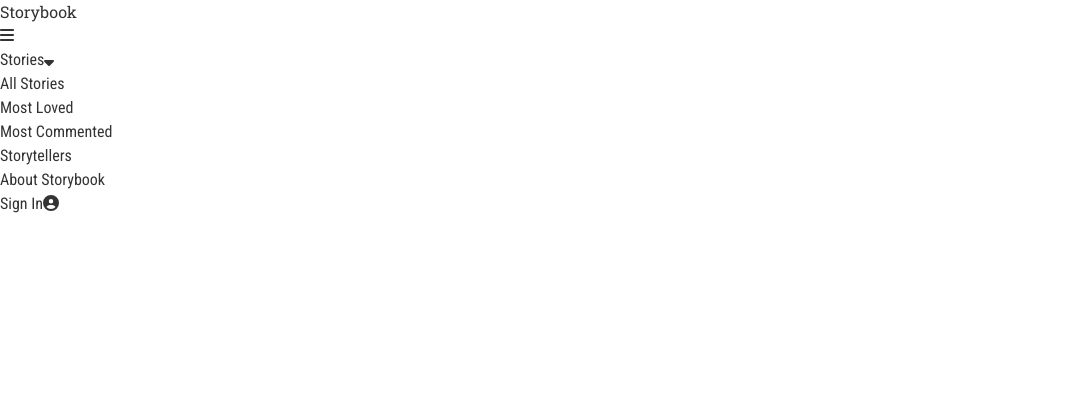
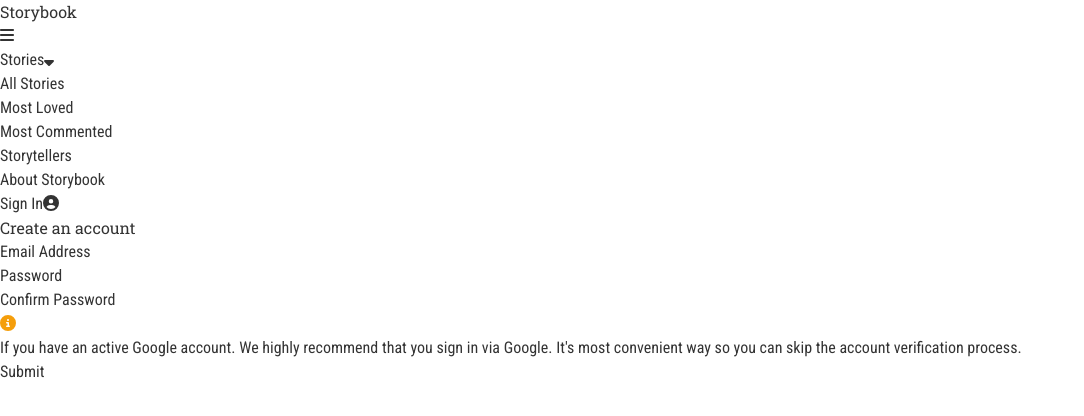
Before and after one commit to lennorrodriguez08/storybook, a React (Vite) app: page /sign-up in a window 1280 px wide. Shown: the top 416 px of the page, without its empty margins (0-1084 px from the left). Built offline with nearby package versions, Linux system fonts and the light colour scheme.

Commit message:
Apply sign in and sign up functionality and validation, apply regex for email

```diff
--- a/src/App.jsx
+++ b/src/App.jsx
@@ -4,6 +4,7 @@
 import Navbar from "./layouts/Navbar"
 import Stories from "./pages/Stories"
 import SignIn from "./pages/SignIn"
+import SignUp from "./pages/SignUp"
 
 function App() {
 
@@ -16,6 +17,7 @@
           <Routes>
             <Route path="/stories" element={<Stories />} />
             <Route path="/sign-in" element={<SignIn />} />
+            <Route path="/sign-up" element={<SignUp />} />
           </Routes>
         </main>
       </Router>
--- a/src/index.css
+++ b/src/index.css
@@ -15,3 +15,7 @@
 .font-roboto-slab {
   font-family: 'Roboto Slab', sans-serif;
 }
+
+.fa-circle-info path {
+  color: rgb(245, 158, 11);
+}
--- a/src/pages/SignIn.jsx
+++ b/src/pages/SignIn.jsx
@@ -1,34 +1,60 @@
 import { NavLink, useNavigate } from "react-router-dom"
 import { app } from "../../firebase.config"
-import { getAuth, GoogleAuthProvider, signInWithPopup, signOut } from "firebase/auth"
+import { getAuth, GoogleAuthProvider, signInWithPopup, signInWithEmailAndPassword } from "firebase/auth"
 import FormContainer from "../components/FormContainer"
 import Button from "../components/Button"
 import { toast } from "react-toastify"
+import { useState } from "react"
 
 const SignIn = () => {
 
     const navigate = useNavigate()
+    const auth = getAuth(app)
+    const [signInFormData, setSignInFormData] = useState({
+        email: '',
+        password: ''
+    })
 
-    /*
-    const auth = getAuth();
-    signOut(auth).then(() => {
-    // Sign-out successful.
-    }).catch((error) => {
-    // An error happened.
-    });
-    */
+    const { email, password } = signInFormData
 
-    const signInForm = document.querySelector('#signin-form')
+    const inputOnChange = e => {
+        setSignInFormData((prevState) => ({
+            ...prevState,
+            [e.target.id] : e.target.value
+        }))
+    }
 
-    signInForm.addEventListener('submit', (e) => {
+    const onSubmitSignIn = e => {
         e.preventDefault()
 
-    })
+        const emailRegEx = /^[a-zA-Z0-9.!#$%&'*+/=?^_`{|}~-]+@[a-zA-Z0-9-]+(?:\.[a-zA-Z0-9-]+)*$/
+
+        if ((email !== '' && email.match(emailRegEx)) && (password.length >= 6) && password !== '' ) {
+
+            try {
+                signInWithEmailAndPassword(auth, email, password)
+                .then((userCredential) => {
+                    const user = userCredential.user
+                    console.log(user)
+
+                    if (!user.emailVerified) {
+                        toast.error('Please finish the verification process. Kindly verify your email address first')
+                    }   else {
+                        navigate('/stories')
+                    }
+
+                })
+            }   catch(error) {
+                console.log(error)
+            }
+        }   else {
+            toast.error('Invalid email/password')
+        }
+    }
 
     const signInViaGoogle = async () => {
 
         const provider = new GoogleAuthProvider()
-        const auth = getAuth(app)
 
         try {
 
@@ -54,19 +80,19 @@
         <FormContainer formType='Sign In'>
             {/* Props: formType - Displays as form title or header */}
             <div>
-                <form id="signin-form">
+                <form id="signin-form" onSubmit={onSubmitSignIn}>
                     <div className="pt-4 pb-2">
-                        <label htmlFor="signin-email" className="block">Email Address</label>
-                        <input type="email" id="signin-email" className="block border-[1px] border-[#ccc] rounded-md focus:outline-none w-full px-2 py-1" />
+                        <label htmlFor="email" className="block">Email Address</label>
+                        <input type="email" id="email" className="block border-[1px] border-[#ccc] rounded-md focus:outline-none w-full px-2 py-1" value={email} onChange={inputOnChange} />
                     </div>
                     <div className="pt-4 pb-2">
-                        <label htmlFor="signin-password" className="block">Password</label>
-                        <input type="password" id="signin-password" className="block border-[1px] border-[#ccc] rounded-md focus:outline-none w-full px-2 py-1" />
+                        <label htmlFor="password" className="block">Password</label>
+                        <input type="password" id="password" className="block border-[1px] border-[#ccc] rounded-md focus:outline-none w-full px-2 py-1" value={password} onChange={inputOnChange} />
                     </div>
                     <div>
                         <div className="py-3">
                             <NavLink className='block text-sm hover:text-sky-400' onClick={signInViaGoogle}>Login using Google account</NavLink>
-                            <NavLink to='/' className='block text-sm hover:text-sky-400'>Create an account</NavLink>
+                            <NavLink to='/sign-up' className='block text-sm hover:text-sky-400'>Create an account</NavLink>
                             <NavLink to='/' className='block text-sm hover:text-sky-400'>Forgot password</NavLink>
                         </div>
                     </div>
--- /dev/null
+++ b/src/pages/SignUp.jsx
@@ -0,0 +1,123 @@
+import { useState } from "react"
+import { useNavigate } from "react-router-dom"
+import { app } from "../../firebase.config"
+import { getAuth, createUserWithEmailAndPassword } from "firebase/auth"
+import FormContainer from "../components/FormContainer"
+import Button from "../components/Button"
+import { toast } from "react-toastify"
+import { FontAwesomeIcon } from "@fortawesome/react-fontawesome"
+import { faCircleInfo } from "@fortawesome/free-solid-svg-icons"
+
+const SignUp = () => {
+
+    const auth = getAuth(app)
+
+    const navigate = useNavigate()
+    const [isRegistered, setIsRegistered] = useState(false)
+    const [isEmailValid, setIsEmailValid] = useState(false)
+    const [isPasswordValid, setIsPasswordValid] = useState(false)
+    const [isConfirmPasswordValid, setIsConfirmPasswordValid] = useState(false)
+    const [signUpFormData, setSignUpFormData] = useState({
+        email: '',
+        password: '',
+        confirmPassword: ''
+    })
+
+    const { email, password, confirmPassword } = signUpFormData
+
+    const inputOnChange = e => {
+        setSignUpFormData((prevState) => ({
+            ...prevState,
+            [e.target.id] : e.target.value,
+        }))
+    }
+
+    // Firebase auth to sign up the new user
+    const signUpNewUser = async () => {
+
+        try {
+            createUserWithEmailAndPassword(auth, email, password)
+        }   catch(error) {
+            console.log('Signing up error: ' + error)
+        }
+
+    }
+
+    const signUpFormOnSubmit = e => {
+        e.preventDefault()
+
+        const emailRegEx = /^[a-zA-Z0-9.!#$%&'*+/=?^_`{|}~-]+@[a-zA-Z0-9-]+(?:\.[a-zA-Z0-9-]+)*$/
+
+        if (email === '' || !email.match(emailRegEx)) {
+            toast.error('Email is invalid')
+        }   else {
+            setIsEmailValid(true)
+        }
+
+        if (password.length < 6) {
+            toast.error('Password length must be 6 characters minimum')
+        }   else {
+            setIsPasswordValid(true)
+        }
+
+        if (password !== confirmPassword) {
+            toast.error('Confirm password doesn\'t match')
+        }   else {
+           setIsConfirmPasswordValid(true)
+        }
+
+        if (isEmailValid && isPasswordValid && isConfirmPasswordValid) {
+            setIsRegistered(true)
+            setSignUpFormData((prevState) => ({
+                ...prevState,
+                email: '',
+                password: '',
+                confirmPassword: ''
+            }))
+
+            signUpNewUser()
+
+            toast.success('Account registration successful! Redirecting to sign in page')
+
+            setTimeout(() => {
+                navigate('/sign-in')
+            }, 5000)
+        }
+
+    }
+
+
+    return (
+        <div className="font-roboto-condensed">
+        <FormContainer formType='Create an account'>
+            {/* Props: formType - Displays as form title or header */}
+            <div>
+                <form id="signup-form" onSubmit={signUpFormOnSubmit}>
+                    <div className="pt-4 pb-2">
+                        <label htmlFor="email" className="block">Email Address</label>
+                        <input type="email" id="email" className="block border-[1px] border-[#ccc] rounded-md focus:outline-none w-full px-2 py-1" value={email} onChange={inputOnChange} />
+                    </div>
+                    <div className="pt-4 pb-2">
+                        <label htmlFor="password" className="block">Password</label>
+                        <input type="password" id="password" className="block border-[1px] border-[#ccc] rounded-md focus:outline-none w-full px-2 py-1" value={password} onChange={inputOnChange} />
+                    </div>
+                    <div className="pt-4 pb-2">
+                        <label htmlFor="confirmPassword" className="block">Confirm Password</label>
+                        <input type="password" id="confirmPassword" className="block border-[1px] border-[#ccc] rounded-md focus:outline-none w-full px-2 py-1" value={confirmPassword} onChange={inputOnChange} />
+                    </div>
+                    <div className="pt-4 pb-4 flex gap-x-2">
+                        <FontAwesomeIcon className="text-md" icon={faCircleInfo} />
+                        <p className="text-sm">{ !isRegistered ? 'If you have an active Google account. We highly recommend that you sign in via Google. It\'s most convenient way so you can skip the account verification process.' : 'Please verify your email address for you to successfully sign in.' }</p>
+                    </div>
+                    <div className="">
+                        <Button buttonText='Submit' />
+                    </div>
+                </form>
+            </div>
+        </FormContainer>
+        </div>
+    )
+
+}
+
+export default SignUp
```
